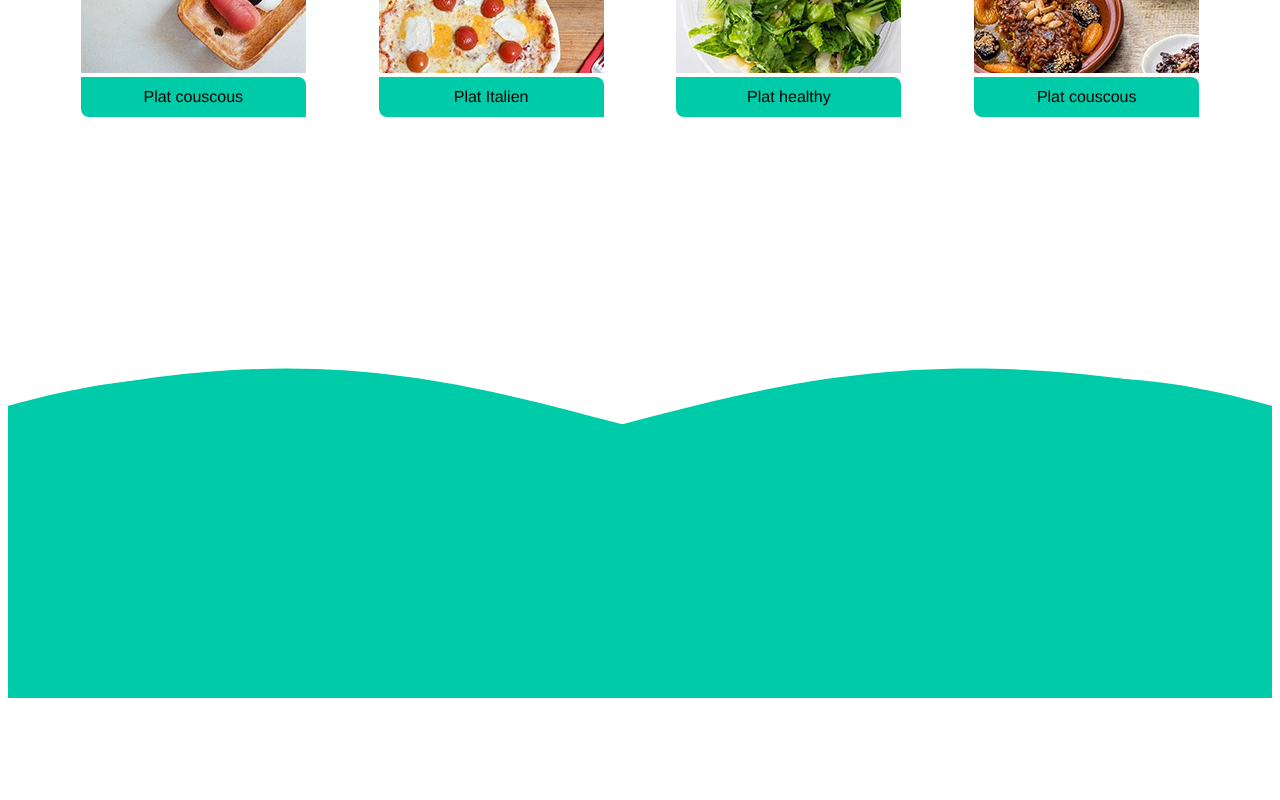
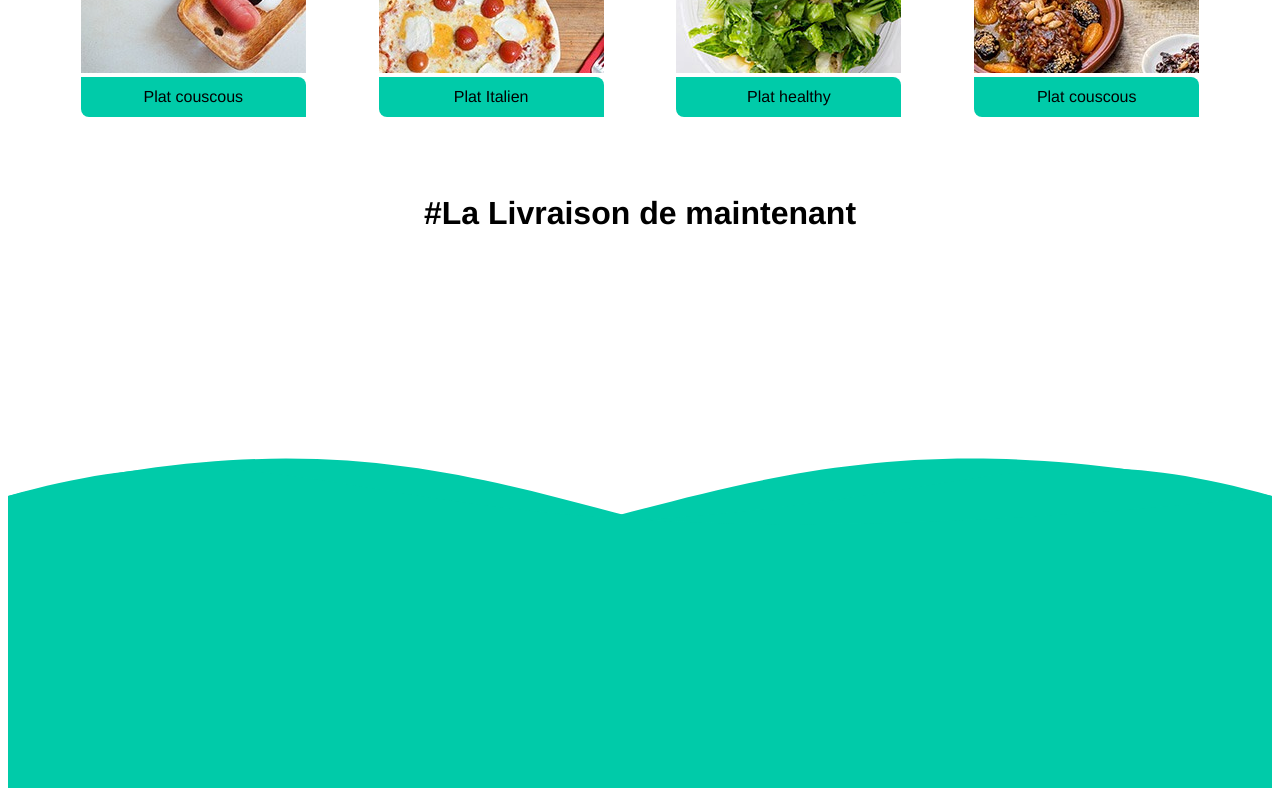
Before and after one commit to Deflandrenassim/Feedmi, a Vue app: page / in a window 1280 px wide. Shown: the part 1017-1817 px from the top of the page. Before the commit the page ends 1727 px from the top, so only its background shows below. Built offline with nearby package versions, Linux system fonts and the light colour scheme.

Commit message:
add slogan

```diff
--- a/src/components/Map/Maps.vue
+++ b/src/components/Map/Maps.vue
@@ -1,6 +1,11 @@
 <template>
   <div>
  <h4>{{ reseau }} </h4>
+
+  <div class="slogan">
+   <h1> #La Livraison de maintenant </h1>
+   <i class="fa-solid fa-car-side-bolt"></i>
+  </div>
 
 <svg class="svg" xmlns="http://www.w3.org/2000/svg" xmlns:xlink="http://www.w3.org/1999/xlink" version="1.1" id="Calque_1" x="0px"
      y="0px" viewBox="0 0 1300 550" style="enable-background:new 0 0 1300 550;" xml:space="preserve">
@@ -55,6 +60,8 @@
 
 </svg>
 
+
+
   </div>
 </template>
 
@@ -65,7 +72,11 @@ export default {
 </script>
 
 <style scoped>
-
+.slogan{
+  display:flex;
+  justify-content: center;
+  padding-top: 10px;
+}
 .container-logo{
   display: flex;
   flex-direction: column;
```
